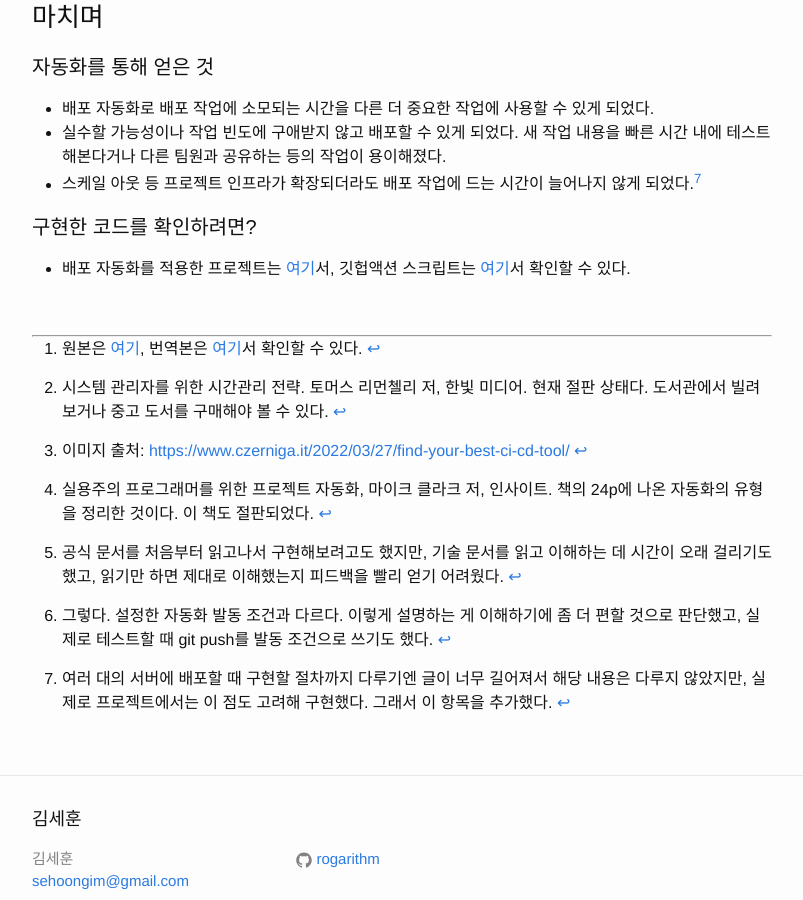
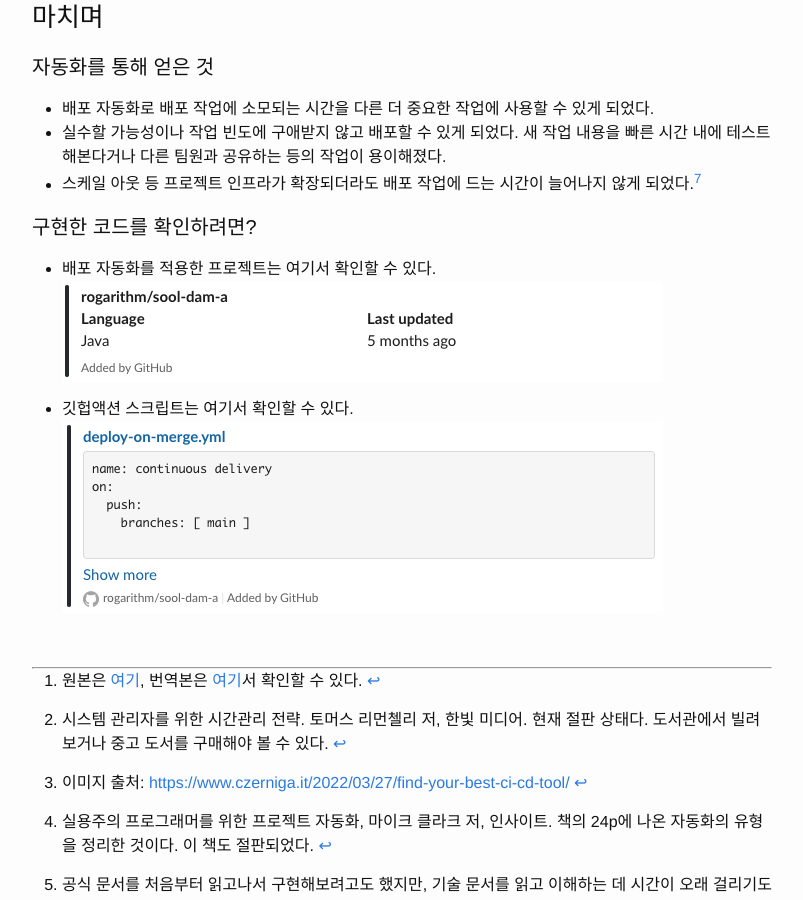
Before and after one commit to rogarithm/rogarithm.github.io, a Jekyll site: the page built from _posts/2023-04-14-automate-deployment.markdown, in a window 1280 px wide and 900 px high, scrolled down 6639 px. Shown: the whole window, without its empty margins (238-1041 px from the left). Built offline with Jekyll 4.4.1, drawn with Linux system fonts in a browser that asks for light colours.

Commit message:
이미지에 프로젝트 링크를 연결한다

```diff
--- a/_posts/2023-04-14-automate-deployment.markdown
+++ b/_posts/2023-04-14-automate-deployment.markdown
@@ -158,7 +158,11 @@ categories:
 - 스케일 아웃 등 프로젝트 인프라가 확장되더라도 배포 작업에 드는 시간이 늘어나지 않게 되었다.[^you-didnt-consider-scale-out]
 
 #### 구현한 코드를 확인하려면?
-- 배포 자동화를 적용한 프로젝트는 [여기](https://github.com/rogarithm/sool-dam-a)서, 깃헙액션 스크립트는 [여기](https://github.com/rogarithm/sool-dam-a/blob/main/.github/workflows/deploy-on-merge.yml)서 확인할 수 있다.
+- 배포 자동화를 적용한 프로젝트는 여기서 확인할 수 있다.
+[![프로젝트](/images/automate-deploy/sooldama-link.png)](https://github.com/rogarithm/sool-dam-a)
+
+- 깃헙액션 스크립트는 여기서 확인할 수 있다.
+[![빌드 스크립트](/images/automate-deploy/build-script-link.png)](https://github.com/rogarithm/sool-dam-a/blob/main/.github/workflows/deploy-on-merge.yml)
 
 &nbsp;
 
```
Also changed, not shown: images/automate-deploy/build-script-link.png (added), images/automate-deploy/sooldama-link.png (added).
